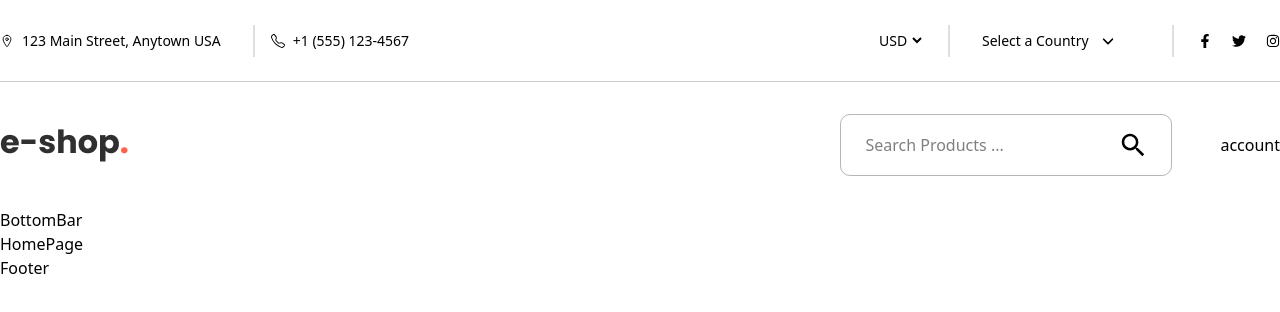
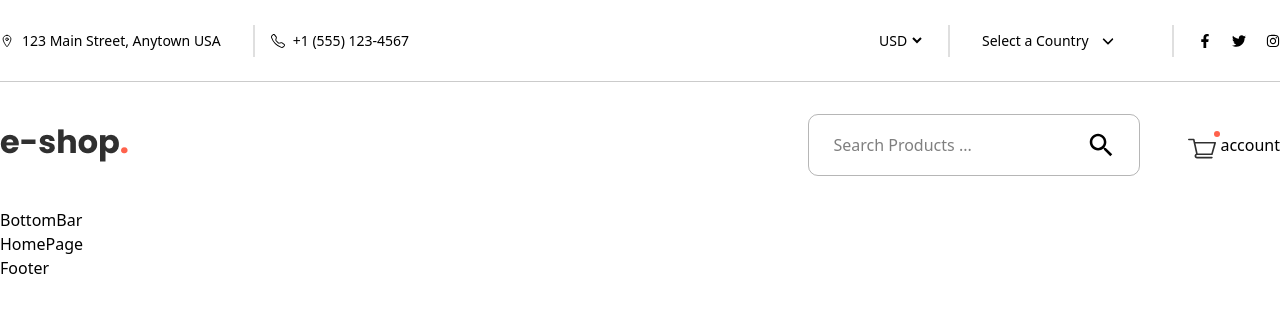
Before and after one commit to Githubshakil/eshop, a React (Vite) app: page / in a window 1280 px wide. Shown: the top 312 px of the page. Built offline with nearby package versions, Linux system fonts and the light colour scheme.

Commit message:
update cart

```diff
--- a/src/components/header/MiddleBar.jsx
+++ b/src/components/header/MiddleBar.jsx
@@ -1,6 +1,7 @@
 import React from 'react'
 import Container from '../commonlayout/Container'
 import { IoMdSearch } from "react-icons/io";
+import CartIcon from '../../icons/cartIcon';
 
 const MiddleBar = () => {
   return (
@@ -24,7 +25,7 @@ const MiddleBar = () => {
 
 
           <div>
-
+            <CartIcon />
           </div>
           <div>account</div>
         </div>
--- a/src/icons/cartIcon.jsx
+++ b/src/icons/cartIcon.jsx
@@ -1,9 +1,14 @@
 import React from 'react'
 
-const cartIcon = () => {
+const CartIcon = () => {
   return (
-    <div>cartIcon</div>
+    <>
+         <svg width="32" height="28" viewBox="0 0 32 28" fill="none" xmlns="http://www.w3.org/2000/svg">
+        <path d="M9.0213 24.1018H9.02258C9.02365 24.1018 9.02471 24.1016 9.02578 24.1016H23.8984C24.2646 24.1016 24.5865 23.8587 24.6871 23.5066L27.9684 12.0222C28.0391 11.7747 27.9895 11.5085 27.8346 11.303C27.6795 11.0975 27.4371 10.9766 27.1797 10.9766H7.12945L6.54306 8.33768C6.45953 7.96234 6.12671 7.69531 5.74218 7.69531H0.820312C0.367218 7.69531 0 8.06253 0 8.51562C0 8.96872 0.367218 9.33594 0.820312 9.33594H5.08423C5.18805 9.80356 7.89038 21.9643 8.04589 22.6639C7.1741 23.0428 6.5625 23.9121 6.5625 24.9219C6.5625 26.2788 7.6665 27.3828 9.02343 27.3828H23.8984C24.3515 27.3828 24.7187 27.0156 24.7187 26.5625C24.7187 26.1094 24.3515 25.7422 23.8984 25.7422H9.02343C8.57119 25.7422 8.20312 25.3741 8.20312 24.9219C8.20312 24.4703 8.56991 24.1028 9.0213 24.1018ZM26.0921 12.6172L23.2796 22.4609H9.68139L7.49389 12.6172H26.0921Z" fill="#303030"/>
+        <circle cx="29" cy="3" r="3" fill="#FF624C"/>
+        </svg>
+    </>
   )
 }
 
-export default cartIcon
+export default CartIcon
```
